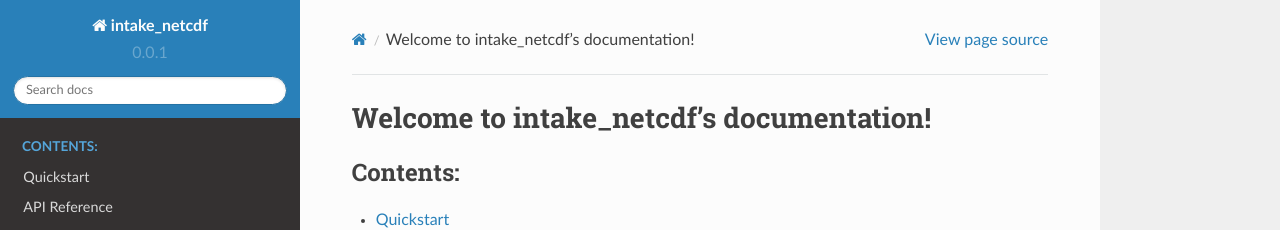
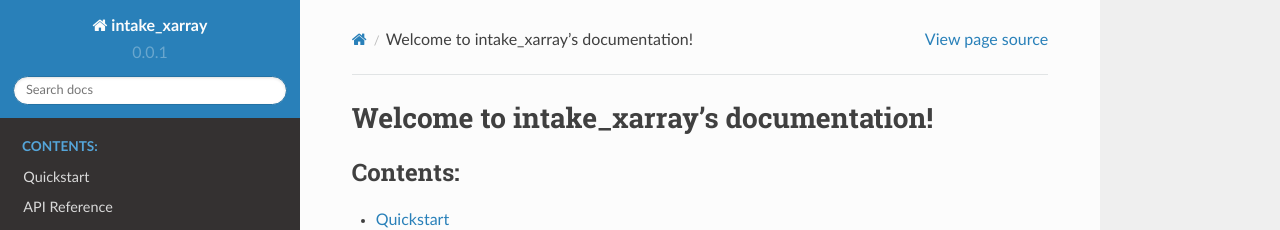
Before and after one commit to intake/intake-xarray, a Sphinx documentation site: the page built from docs/source/index.rst, in a window 1280 px wide. Shown: the top 230 px of the page. Built offline with Sphinx 7.4.7 and the Read the Docs theme 2.0.0, drawn with Linux system fonts in a browser that asks for light colours.

Commit message:
update docs

```diff
--- a/docs/source/conf.py
+++ b/docs/source/conf.py
@@ -1,6 +1,6 @@
 # -*- coding: utf-8 -*-
 #
-# intake_netcdf documentation build configuration file, created by
+# intake_xarray documentation build configuration file, created by
 # sphinx-quickstart on Mon Jan 15 18:11:02 2018.
 #
 # This file is execfile()d with the current directory set to its
@@ -49,7 +49,7 @@ source_suffix = '.rst'
 master_doc = 'index'
 
 # General information about the project.
-project = u'intake_netcdf'
+project = u'intake_xarray'
 copyright = u'2018, Mike McCarty'
 author = u'Mike McCarty'
 
@@ -113,7 +113,7 @@ html_sidebars = {
 # -- Options for HTMLHelp output ------------------------------------------
 
 # Output file base name for HTML help builder.
-htmlhelp_basename = 'intake_netcdfdoc'
+htmlhelp_basename = 'intake_xarray'
 
 # -- Options for LaTeX output ---------------------------------------------
 
@@ -139,7 +139,7 @@ latex_elements = {
 # (source start file, target name, title,
 #  author, documentclass [howto, manual, or own class]).
 latex_documents = [
-    (master_doc, 'intake_netcdf.tex', u'intake\\_netcdf Documentation',
+    (master_doc, 'intake_xarray.tex', u'intake\\_xarray Documentation',
      u'Joseph Crail', 'manual'),
 ]
 
@@ -147,7 +147,7 @@ latex_documents = [
 
 # One entry per manual page. List of tuples
 # (source start file, name, description, authors, manual section).
-man_pages = [(master_doc, 'intake_netcdf', u'intake_netcdf Documentation',
+man_pages = [(master_doc, 'intake_xarray', u'intake_xarray Documentation',
               [author], 1)]
 
 # -- Options for Texinfo output -------------------------------------------
@@ -156,6 +156,6 @@ man_pages = [(master_doc, 'intake_netcdf', u'intake_netcdf Documentation',
 # (source start file, target name, title, author,
 #  dir menu entry, description, category)
 texinfo_documents = [
-    (master_doc, 'intake_netcdf', u'intake_netcdf Documentation', author,
-     'intake_netcdf', 'One line description of project.', 'Miscellaneous'),
+    (master_doc, 'intake_xarray', u'intake_xarray Documentation', author,
+     'intake_xarray', 'One line description of project.', 'Miscellaneous'),
 ]
--- a/docs/source/index.rst
+++ b/docs/source/index.rst
@@ -1,4 +1,4 @@
-Welcome to intake_netcdf's documentation!
+Welcome to intake_xarray's documentation!
 ================================================
 
 .. toctree::
```
Also changed, not shown: docs/source/api.rst (+12 -5 lines), docs/source/quickstart.rst (+7 -4 lines), 1 other file.
